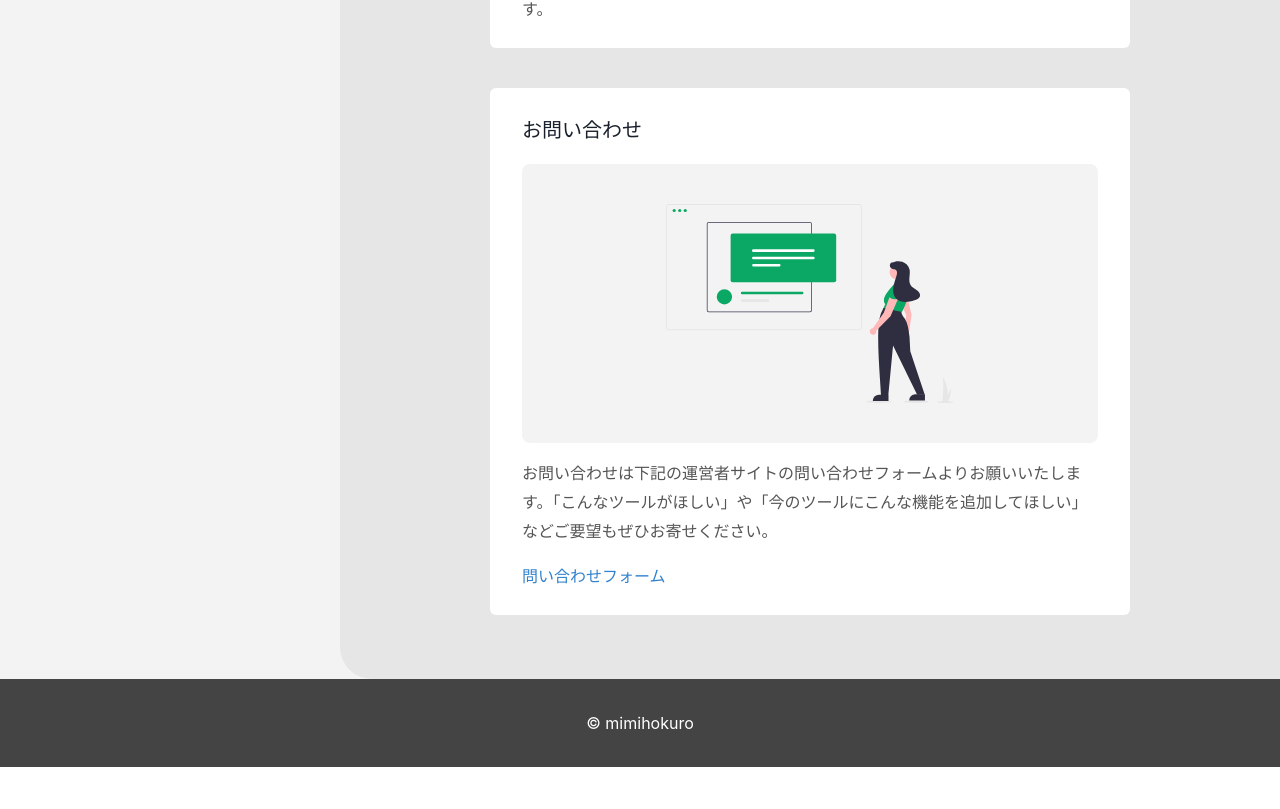
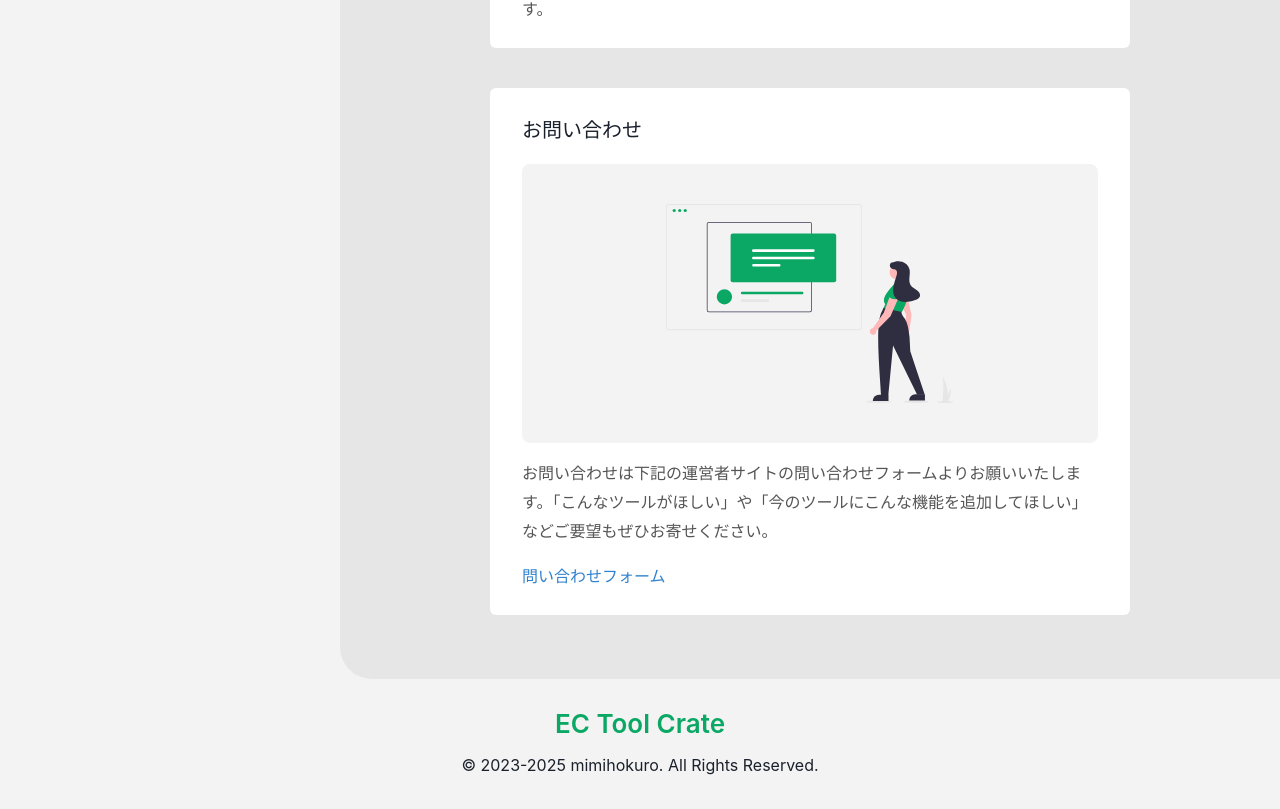
Before and after one commit to mimihokuro/app, a React (Vite) app: page / in a window 1280 px wide. Shown: the part 2416-3225 px from the top of the page. Before the commit the page ends 3183 px from the top, so only its background shows below. Built offline with nearby package versions, Linux system fonts and the light colour scheme.

Commit message:
🎨 フッターにサイトタイトルとコピーライト、リンクを追加

```diff
--- a/src/components/Footer.jsx
+++ b/src/components/Footer.jsx
@@ -1,10 +1,22 @@
-import { Stack, Text } from "@chakra-ui/react";
+import { Link, Stack, Text } from "@chakra-ui/react";
+
+const THIS_YEAR = new Date().getFullYear();
 
 const Footer = () => {
   return (
-    <Stack as="footer" backgroundColor="#444444" py={8}>
-      <Text fontSize={16} color="white">
-        &copy; mimihokuro
+    <Stack as="footer" py={8} gap={4}>
+      <Link
+        href="https://app.mimihokuro.com/"
+        _hover={{ textDecoration: "none" }}
+        fontSize={26}
+        fontWeight={600}
+        color={"#0AA864"}
+        lineHeight={1}
+      >
+        EC Tool Crate
+      </Link>
+      <Text as={"small"} fontSize={16}>
+        &copy; 2023-{THIS_YEAR} mimihokuro. All Rights Reserved.
       </Text>
     </Stack>
   );
```
